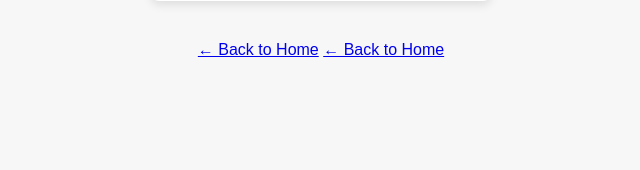
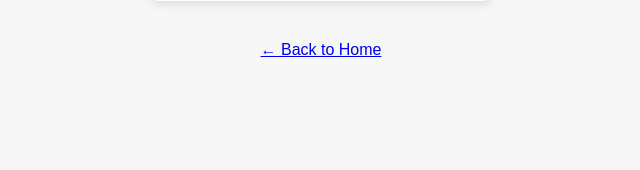
Before and after one commit to Samba769/CaptureMoment, a Flask app: page /show-photographers in a window 1280 px wide. Shown: the part 534-704 px from the top of the page, without its empty margins (319-959 px from the left). Run offline with Flask 3, Linux system fonts and the light colour scheme.

Commit message:
Update photographers.html

```diff
--- a/templates/photographers.html
+++ b/templates/photographers.html
@@ -53,7 +53,3 @@
   <a href="/" style="display: inline-block; margin-top: 20px;">← Back to Home</a>
 </body>
 </html>
-
-  <a href="/" style="display: inline-block; margin-top: 20px;">← Back to Home</a>
-</body>
-</html>
```
